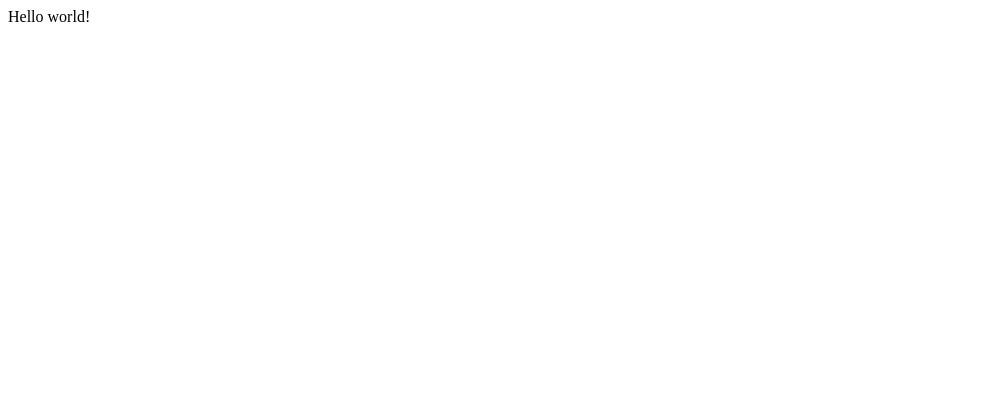
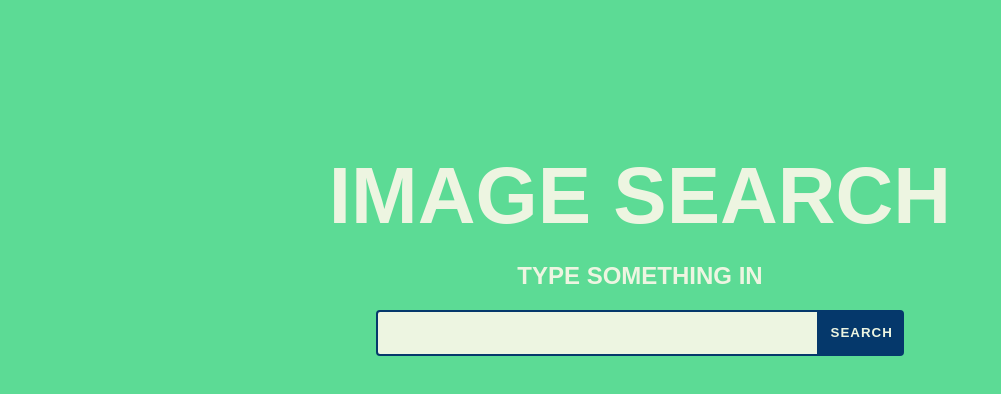
Before and after one commit to olivernilsson/Image-search, a Gatsby site: page / in a window 1280 px wide. Shown: the whole page, without its empty margins (0-1001 px from the left). Built offline with nearby package versions, Linux system fonts and the light colour scheme; Gatsby itself is replaced by a stand-in of ours.

Commit message:
Added layout and styling

```diff
--- a/gatsby-config.js
+++ b/gatsby-config.js
@@ -5,5 +5,5 @@
  */
 
 module.exports = {
-  /* Your site config here */
+  plugins: [`gatsby-plugin-styled-components`],
 }
--- /dev/null
+++ b/src/components/Header.js
@@ -0,0 +1,6 @@
+import React from "react"
+import styled from "styled-components"
+
+const header = () => <div></div>
+
+export default header
--- /dev/null
+++ b/src/components/Layout.js
@@ -0,0 +1,13 @@
+import React from "react"
+import { createGlobalStyle } from "styled-components"
+const GlobalStyle = createGlobalStyle`
+  body {
+    background: #5CDB95;
+  }
+`
+export default ({ children }) => (
+  <React.Fragment>
+    <GlobalStyle></GlobalStyle>
+    {children}
+  </React.Fragment>
+)
--- /dev/null
+++ b/src/components/SearchBar.js
@@ -0,0 +1,31 @@
+import React from "react"
+import styled from "styled-components"
+import SearchButton from "./SearchButton"
+
+const SearchBarWrapper = styled.div`
+  display: flex;
+  align-items: center;
+  margin: 0 auto 12px auto;
+`
+const Input = styled.input`
+  max-width: 600px;
+  width: 100%;
+  height: 40px;
+  line-height: 80px;
+  font-size: 2rem;
+  margin: 0 auto 12px auto;
+  border 2px solid #05386B;
+  background: #edf5e1;
+  align-content: stretch;
+  border-top-left-radius: 0.25rem;
+  border-bottom-left-radius: 0.25rem
+`
+
+const SearchBar = () => (
+  <SearchBarWrapper>
+    <Input></Input>
+    <SearchButton />
+  </SearchBarWrapper>
+)
+
+export default SearchBar
--- /dev/null
+++ b/src/components/SearchButton.js
@@ -0,0 +1,20 @@
+import React from "react"
+import styled from "styled-components"
+
+const Button = styled.button`
+  border-top-right-radius: 0.25rem;
+  border-bottom-right-radius: 0.25rem;
+  height: 46px;
+  width: 100px;
+  border: none;
+  margin: 0 auto 12px auto;
+  background: #05386b;
+  color: #edf5e1;
+  font-weight: bold;
+  font-family: "Catamaran", sans-serif;
+  letter-spacing: 1px;
+`
+
+const SearchButton = props => <Button>SEARCH</Button>
+
+export default SearchButton
--- a/src/pages/index.js
+++ b/src/pages/index.js
@@ -1,3 +1,40 @@
 import React from "react"
+import styled from "styled-components"
+import Layout from "../components/Layout"
 
-export default () => <div>Hello world!</div>
+import SearchBar from "../components/SearchBar"
+
+const Container = styled.div`
+  margin: 6rem auto;
+  max-width: 650px;
+  display: flex;
+  flex-direction: column;
+  align-items: center;
+  justify-content: center;
+  font-family: "Catamaran", sans-serif;
+  text-align: center;
+`
+const Heading = styled.h1`
+  font-size: 5rem;
+  font-family: "Catamaran", sans-serif;
+  font-weight: bold;
+  color: #edf5e1;
+  margin-bottom: 20px;
+`
+const UnderText = styled.h2`
+  font-size: 1.5rem;
+  font-family: "Catamaran", sans-serif;
+  font-weight: bold;
+  color: #edf5e1;
+  margin-top: 0;
+  margin-bottom: 20px;
+`
+export default () => (
+  <Layout>
+    <Container>
+      <Heading>IMAGE SEARCH</Heading>
+      <UnderText>TYPE SOMETHING IN</UnderText>
+      <SearchBar />
+    </Container>
+  </Layout>
+)
```
Also changed, not shown: package.json (+6 -3 lines), src/pages/about.js (added), 1 other file.
